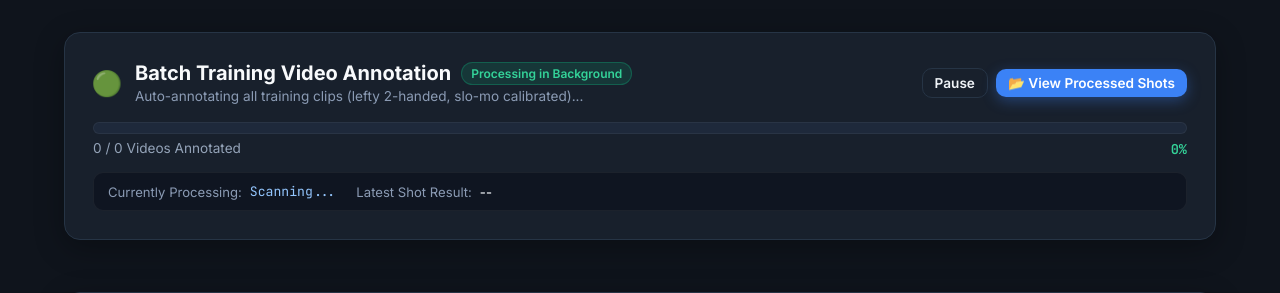
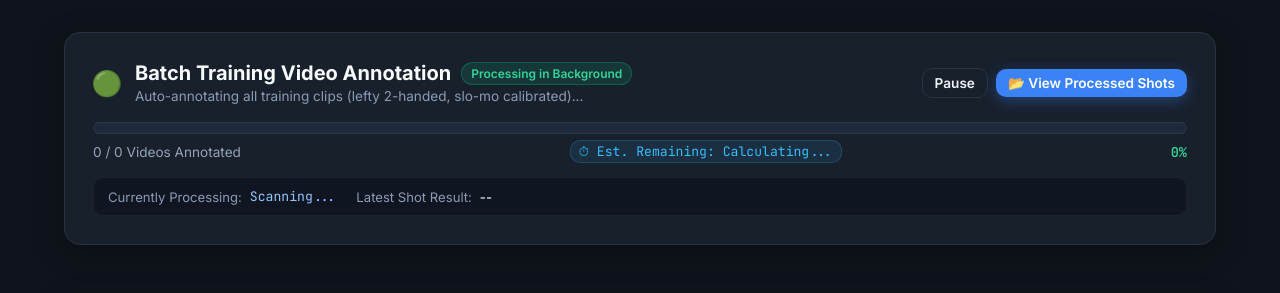
Before and after one commit to labjankiness/open-bowling-tracker, a FastAPI app: template web/templates/dashboard.html in a window 1280 px wide. Shown: the part 74-367 px from the top of the page. Run offline with FastAPI, Linux system fonts and the light colour scheme; the template is opened without the code that fills it, so the values that code supplies are empty; some libraries are stand-ins or nearby versions.

Commit message:
Add dynamic live ETA remaining counter to batch progress bar

```diff
--- a/web/static/css/style.css
+++ b/web/static/css/style.css
@@ -195,9 +195,21 @@ body {
 .batch-progress-stats {
     display: flex;
     justify-content: space-between;
+    align-items: center;
     margin-top: 6px;
     font-size: 0.85rem;
     color: #94a3b8;
+}
+
+.batch-eta {
+    color: #38bdf8;
+    font-size: 0.82rem;
+    font-weight: 500;
+    font-family: var(--font-mono);
+    background: rgba(56, 189, 248, 0.1);
+    padding: 2px 8px;
+    border-radius: 10px;
+    border: 1px solid rgba(56, 189, 248, 0.2);
 }
 
 .batch-progress-stats strong {
--- a/web/static/js/app.js
+++ b/web/static/js/app.js
@@ -634,6 +634,7 @@ document.addEventListener('DOMContentLoaded', () => {
     const batchProgressBarFill = document.getElementById('batchProgressBarFill');
     const batchCountText = document.getElementById('batchCountText');
     const batchPercentText = document.getElementById('batchPercentText');
+    const batchEtaText = document.getElementById('batchEtaText');
     const batchPulseDot = document.getElementById('batchPulseDot');
     const batchStatusBadge = document.getElementById('batchStatusBadge');
     const batchCurrentVideo = document.getElementById('batchCurrentVideo');
@@ -661,6 +662,24 @@ document.addEventListener('DOMContentLoaded', () => {
             }
             if (batchCountText) {
                 batchCountText.textContent = `${data.annotated_count || 0} / ${data.total_training || 0} Videos Annotated`;
+            }
+
+            // Update ETA
+            if (batchEtaText) {
+                const remaining = Math.max(0, (data.total_training || 0) - (data.annotated_count || 0));
+                if (!data.is_running && pct < 100) {
+                    batchEtaText.textContent = `⏱ Paused (${remaining} left)`;
+                } else if (remaining === 0 || pct >= 100) {
+                    batchEtaText.textContent = `⏱ Complete!`;
+                } else {
+                    const estMinutes = Math.ceil((remaining * 35) / 60);
+                    if (estMinutes > 60) {
+                        const hrs = (estMinutes / 60).toFixed(1);
+                        batchEtaText.textContent = `⏱ Est. Remaining: ~${hrs} hrs`;
+                    } else {
+                        batchEtaText.textContent = `⏱ Est. Remaining: ~${estMinutes} mins`;
+                    }
+                }
             }
 
             // Update Badge & Pulse Dot
--- a/web/templates/dashboard.html
+++ b/web/templates/dashboard.html
@@ -54,6 +54,7 @@
                 </div>
                 <div class="batch-progress-stats">
                     <span id="batchCountText">0 / 0 Videos Annotated</span>
+                    <span id="batchEtaText" class="batch-eta">⏱ Est. Remaining: Calculating...</span>
                     <strong id="batchPercentText">0%</strong>
                 </div>
             </div>
```
